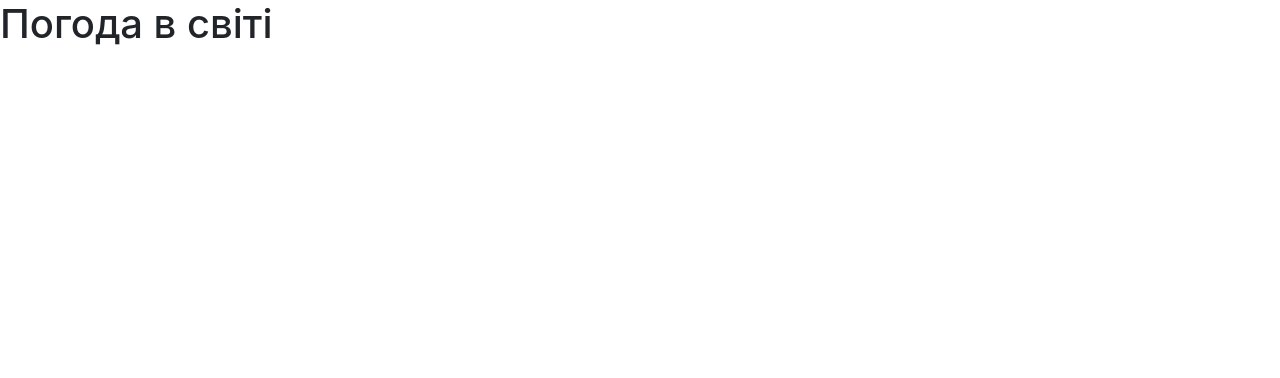
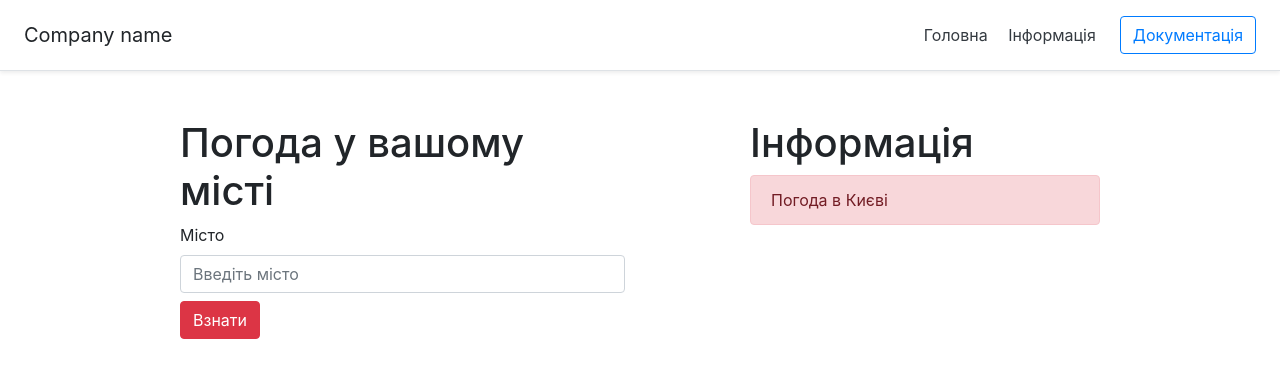
Before and after one commit to DenysSmyk/Weather_app_Django, a Django app: page / in a window 1280 px wide. Shown: the top 378 px of the page. Run offline with Django 3.2, Linux system fonts and the light colour scheme; some libraries are stand-ins or nearby versions.

Commit message:
add design

```diff
--- a/weather/templates/weather/index.html
+++ b/weather/templates/weather/index.html
@@ -8,6 +8,32 @@
     <link rel="stylesheet" href="https://stackpath.bootstrapcdn.com/bootstrap/4.4.1/css/bootstrap.min.css">
 </head>
 <body>
-    <h1>Погода в світі</h1>
+    <div class="d-flex flex-column flex-md-row align-items-center p-3 px-md-4 mb-3 bg-white border-bottom shadow-sm">
+        <h5 class="my-0 mr-md-auto font-weight-normal">Company name</h5>
+        <nav class="my-2 my-md-0 mr-md-3">
+            <a class="p-2 text-dark" href="#">Головна</a>
+            <a class="p-2 text-dark" href="#">Інформація</a>
+        </nav>
+        <a class="btn btn-outline-primary" href="#">Документація</a>
+    </div>
+    <div class="container mt-5">
+        <div class="row">
+            <div class="col-5 offset-1">
+                <h1>Погода у вашому місті</h1>
+                <form action="">
+                    <label for="city">Місто</label>
+                    <input type="text" id="city" class="form-control" name="city" placeholder="Введіть місто">
+                    <input type="submit" name="send" value="Взнати" class="mt-2 btn btn-danger">
+                </form>
+            </div>
+            <div class="col-4 offset-1">
+                <h1>Інформація</h1>
+                <div class="alert alert-danger">
+                    Погода в Києві
+                </div>
+            </div>
+        </div>
+        </div>
+    </div>
 </body>
 </html>
```
